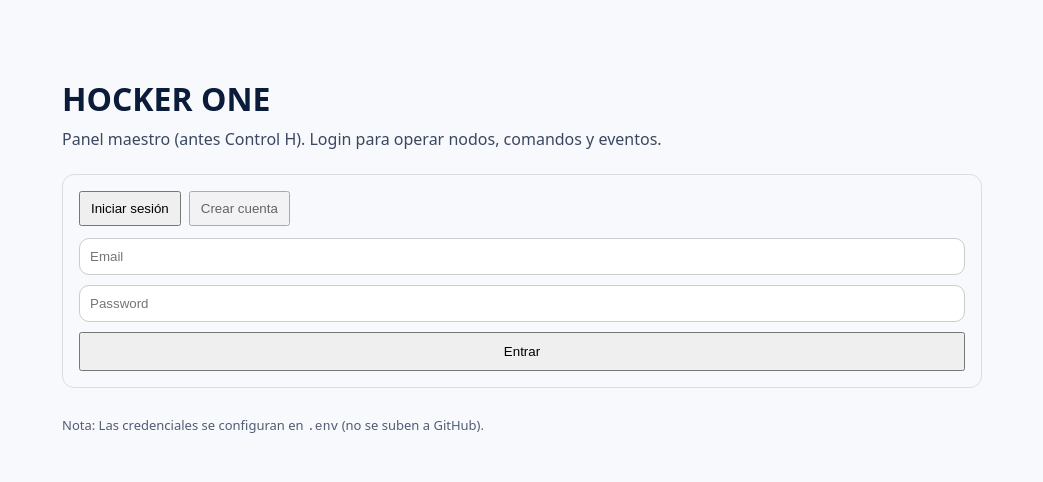
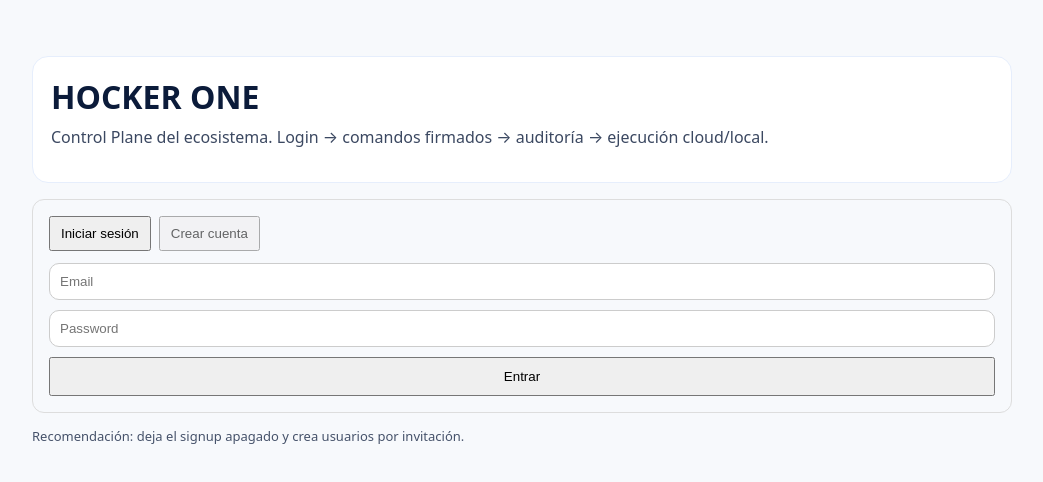
Before and after one commit to HockerAGI/hocker.one, a Next.js app: page / in a window 1280 px wide. Shown: the top 482 px of the page, without its empty margins (118-1161 px from the left). Built offline with nearby package versions, Linux system fonts and the light colour scheme; no server answers.

Commit message:
Actualizar page.tsx

```diff
--- a/src/app/page.tsx
+++ b/src/app/page.tsx
@@ -2,20 +2,20 @@ import AuthBox from "@/components/AuthBox";
 
 export default function HomePage() {
   return (
-    <main style={{ maxWidth: 920, margin: "40px auto", padding: 16 }}>
-      <h1 style={{ marginBottom: 8 }}>HOCKER ONE</h1>
-      <p style={{ marginTop: 0, opacity: 0.8 }}>
-        Panel maestro (antes Control H). Login para operar nodos, comandos y eventos.
-      </p>
+    <main style={{ maxWidth: 980, margin: "40px auto", padding: 16 }}>
+      <div style={{ background: "#fff", border: "1px solid #e6eefc", borderRadius: 16, padding: 18 }}>
+        <h1 style={{ margin: 0 }}>HOCKER ONE</h1>
+        <p style={{ marginTop: 8, opacity: 0.8 }}>
+          Control Plane del ecosistema. Login → comandos firmados → auditoría → ejecución cloud/local.
+        </p>
+      </div>
 
-      <div style={{ marginTop: 24 }}>
+      <div style={{ marginTop: 16 }}>
         <AuthBox />
       </div>
 
-      <div style={{ marginTop: 28, fontSize: 13, opacity: 0.7 }}>
-        <p style={{ margin: 0 }}>
-          Nota: Las credenciales se configuran en <code>.env</code> (no se suben a GitHub).
-        </p>
+      <div style={{ marginTop: 14, fontSize: 13, opacity: 0.75 }}>
+        Recomendación: deja el signup apagado y crea usuarios por invitación.
       </div>
     </main>
   );
```
